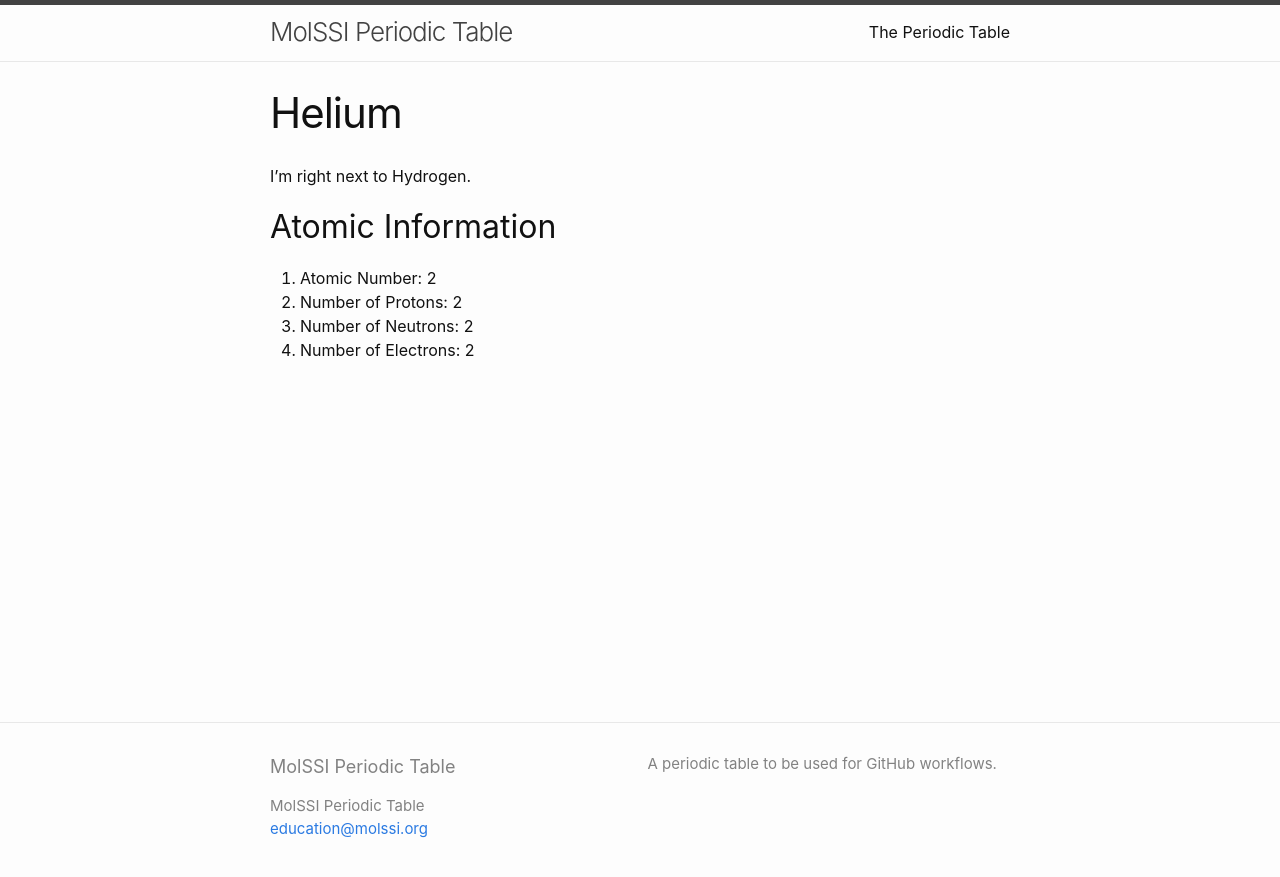
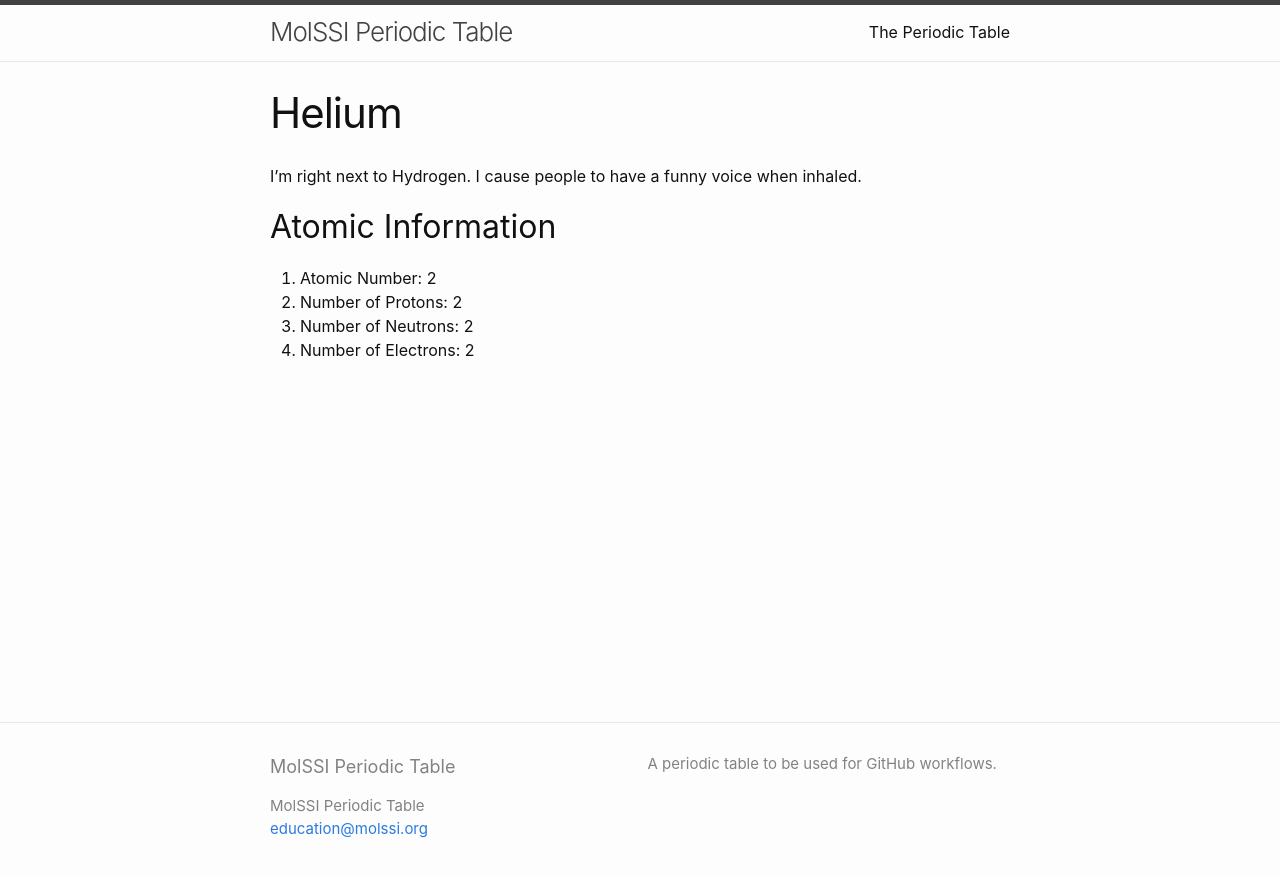
Before and after one commit to MolSSI-Education/periodic-table, a Jekyll site: the page built from elements/helium.md, in a window 1280 px wide. Shown: the top 877 px of the page. Built offline with Jekyll 4.4.1, drawn with Linux system fonts in a browser that asks for light colours.

Commit message:
Added Helium fact

```diff
--- a/elements/helium.md
+++ b/elements/helium.md
@@ -3,7 +3,7 @@ layout: page
 title: Helium
 ---
 
-I'm right next to Hydrogen.
+I'm right next to Hydrogen. I cause people to have a funny voice when inhaled.
 
 ## Atomic Information
 1. Atomic Number: 2
```
